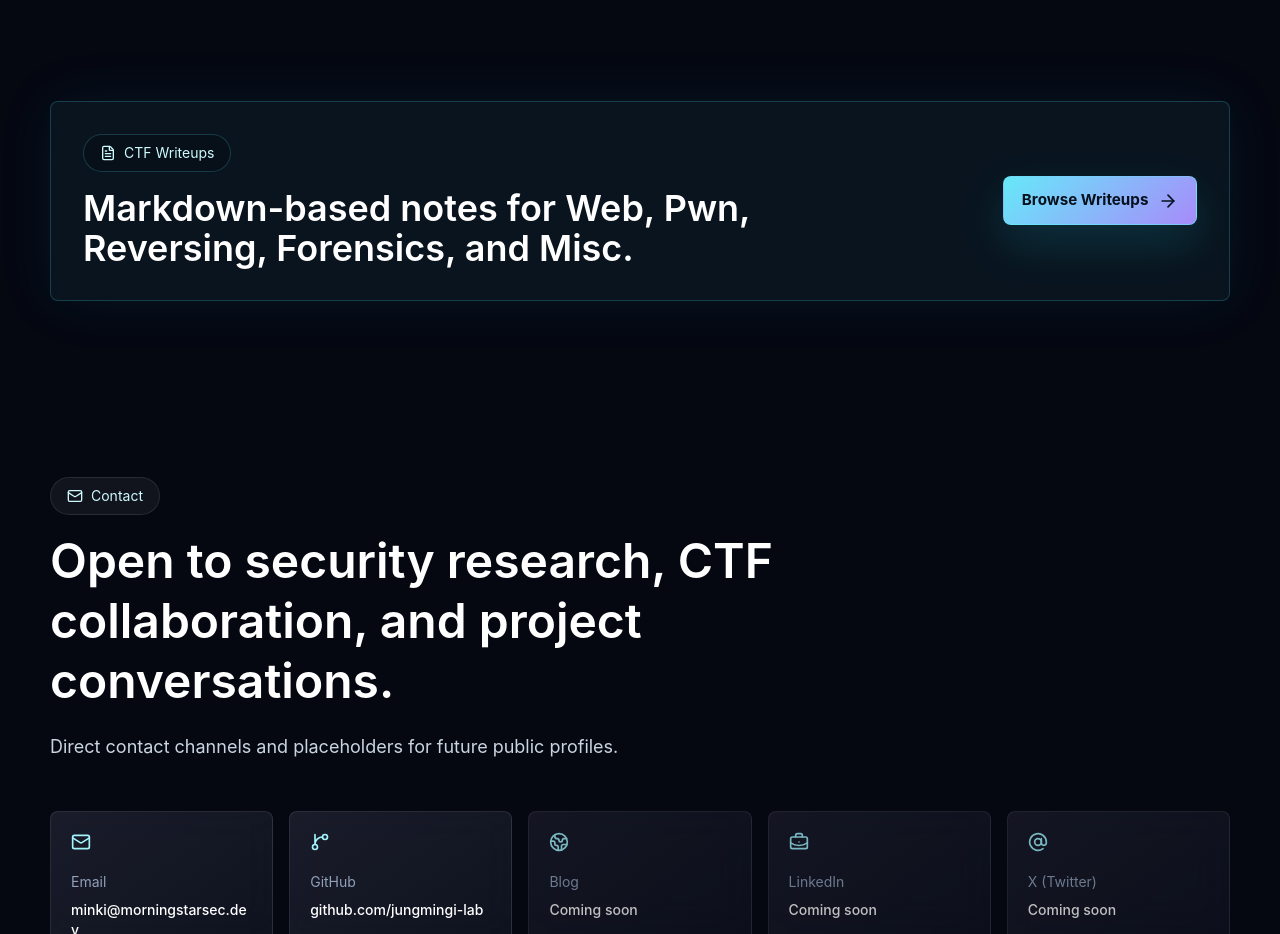
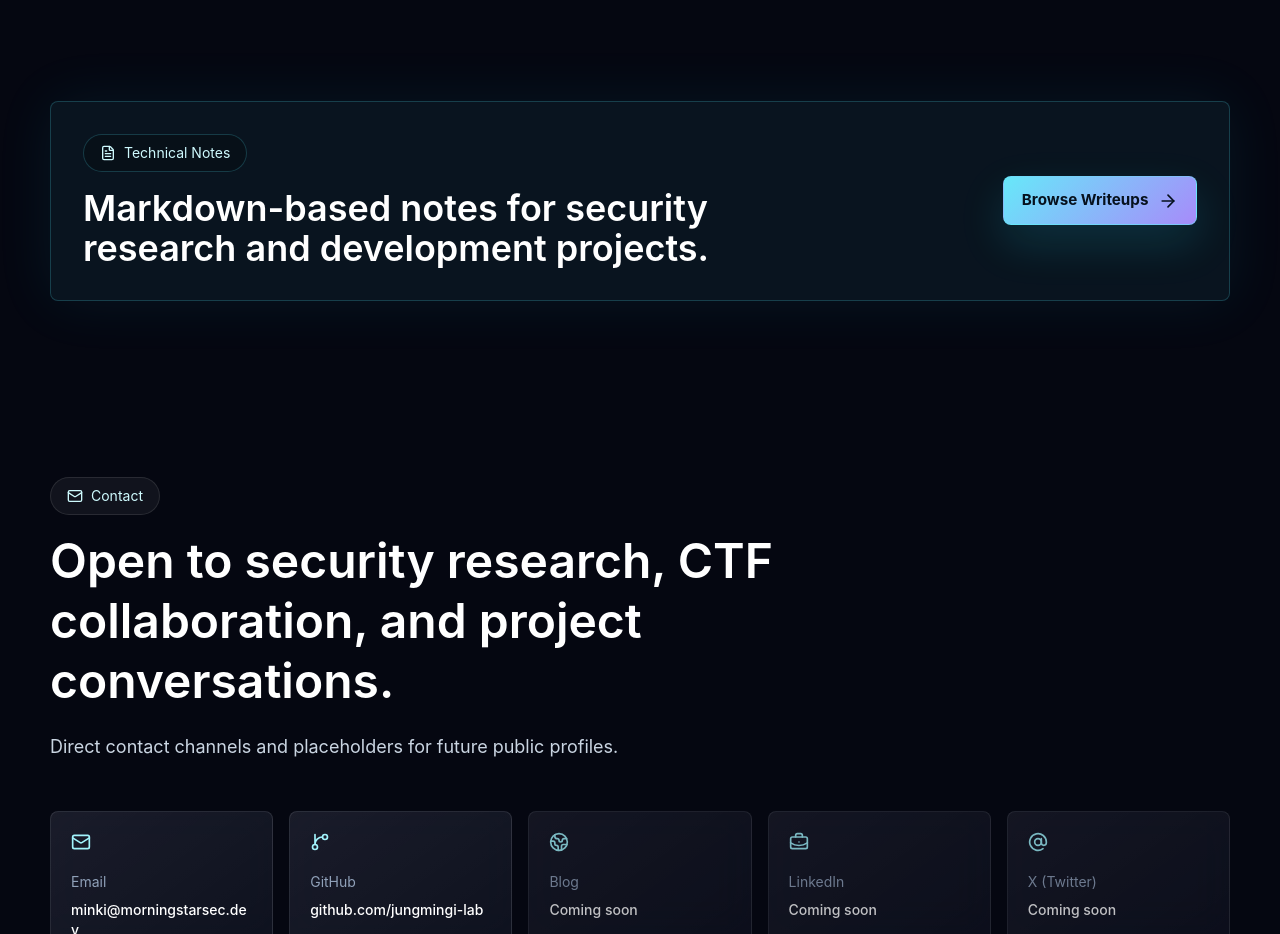
Before and after one commit to jungmingi-lab/morningstarsec.dev, a React (Vite) app: page / in a window 1280 px wide. Shown: the part 2980-3914 px from the top of the page. Built offline with nearby package versions, Linux system fonts and the light colour scheme.

Commit message:
Add Bareungrip development note

```diff
--- a/src/App.tsx
+++ b/src/App.tsx
@@ -541,10 +541,10 @@ function WriteupsPreview({ onWriteups }: WriteupsPreviewProps) {
           <div>
             <div className="mb-4 inline-flex items-center gap-2 rounded-full border border-cyan-300/20 bg-black/20 px-4 py-2 text-sm text-cyan-100">
               <FileText className="size-4" aria-hidden="true" />
-              CTF Writeups
+              Technical Notes
             </div>
             <h2 className="max-w-3xl text-3xl font-semibold text-white sm:text-4xl">
-              Markdown-based notes for Web, Pwn, Reversing, Forensics, and Misc.
+              Markdown-based notes for security research and development projects.
             </h2>
           </div>
           <a className="primary-btn w-full sm:w-fit" href="/writeups" onClick={onWriteups}>
@@ -664,9 +664,9 @@ function WriteupsPage({ route }: WriteupsPageProps) {
     <main className="section-shell pt-32 pb-24">
       <SectionHeading
         icon={BookOpen}
-        eyebrow="CTF Writeups"
+        eyebrow="Technical Notes"
         title="Searchable Markdown notes by category and tag."
-        description="A dedicated section for challenge analysis, methodology, and future competition writeups."
+        description="A dedicated section for challenge analysis, methodology, development logs, and project documentation."
       />
 
       <div className="mt-10 grid gap-4 lg:grid-cols-[360px_minmax(0,1fr)]">
--- /dev/null
+++ b/src/writeups/development-bareungrip.md
@@ -0,0 +1,38 @@
+---
+title: "Development: Bareungrip"
+date: "2026-06-23"
+category: "Development"
+tags: [Development, Bareungrip, Product, Web App]
+difficulty: "Project"
+readTime: "4 min read"
+summary: "A development note for organizing Bareungrip product goals, core features, architecture, and implementation progress."
+---
+
+## Overview
+
+Bareungrip is tracked as a development project note. This page is the place to document the product idea, feature decisions, implementation details, and progress history as the project evolves.
+
+## Product Direction
+
+The project should explain the target user, the problem being solved, and the main value the service provides. Keep this section focused on the product decision, not the implementation.
+
+## Core Features
+
+1. Define the main user workflow.
+2. List the minimum features needed for a working prototype.
+3. Separate must-have behavior from ideas that can wait.
+4. Record edge cases that affect the user experience.
+
+## Technical Notes
+
+Use this section for stack choices, data model notes, API design, frontend decisions, and deployment details.
+
+## Progress Log
+
+- 2026-06-23: Created the Bareungrip development note.
+
+## Next Steps
+
+1. Fill in the actual product goal.
+2. Add the first feature list.
+3. Decide the initial tech stack and repository structure.
```
Also changed, not shown: 1 other file (tests, documents, lock files or other folders).
